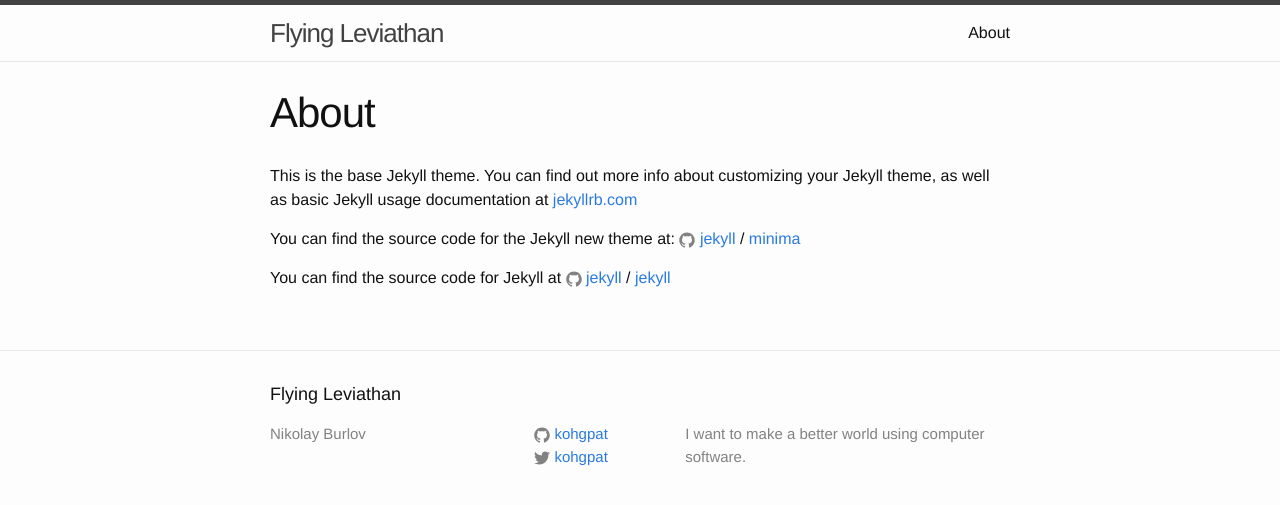
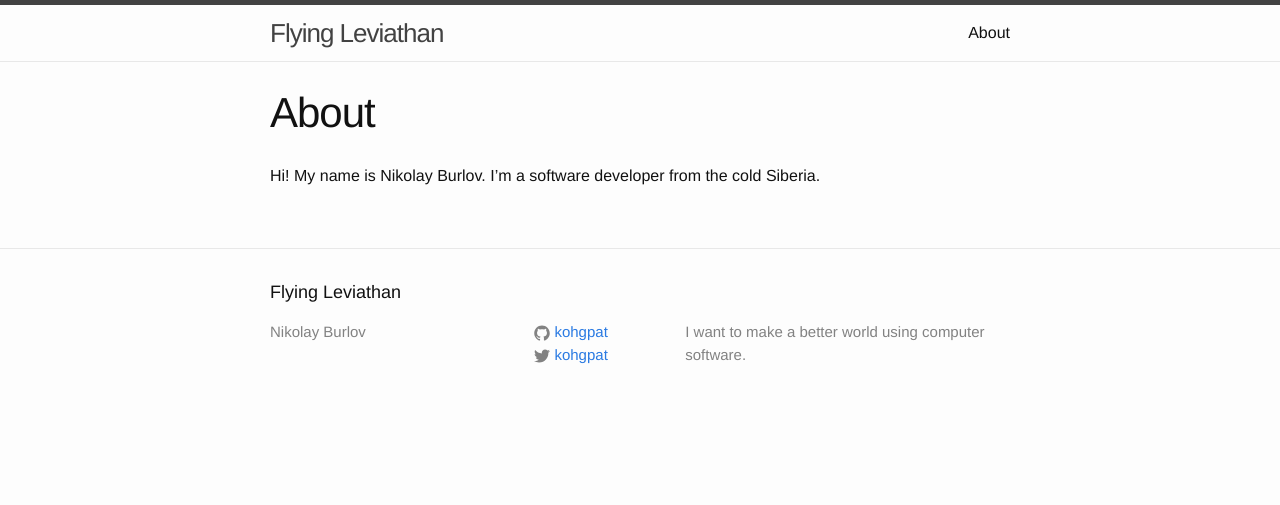
Before and after one commit to kohgpat/kohgpat.github.io, a Jekyll site: the page built from about.md, in a window 1280 px wide. Shown: the top 505 px of the page. Built offline with Jekyll 4.4.1, drawn with Linux system fonts in a browser that asks for light colours.

Commit message:
Update about page

```diff
--- a/about.md
+++ b/about.md
@@ -4,6 +4,9 @@
 permalink: /about/
 ---
 
+Hi! My name is Nikolay Burlov. I'm a software developer from the cold Siberia.
+
+<!--
 This is the base Jekyll theme. You can find out more info about customizing your Jekyll theme, as well as basic Jekyll usage documentation at [jekyllrb.com](http://jekyllrb.com/)
 
 You can find the source code for the Jekyll new theme at:
@@ -13,3 +16,4 @@
 You can find the source code for Jekyll at
 {% include icon-github.html username="jekyll" %} /
 [jekyll](https://github.com/jekyll/jekyll)
+-->
```
